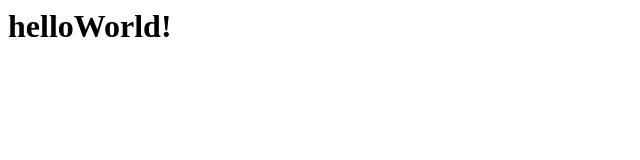
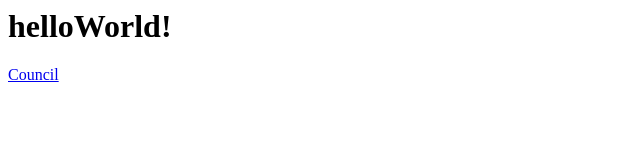
Before and after one commit to jackc8/jackc8.github.io, a plain HTML site: page index.html in a window 1280 px wide. Shown: the full height of the page, 0-640 px from the left. Drawn offline with Linux system fonts and the light colour scheme.

Commit message:
Update index.html

```diff
--- a/index.html
+++ b/index.html
@@ -2,5 +2,6 @@
 <title>hello</title>
 <body>
 <h1>helloWorld!</h1>
+  <a href="https://stalbans.force.com/mysadc/s/login/">Council</a>
 </body>
 </html>
```
